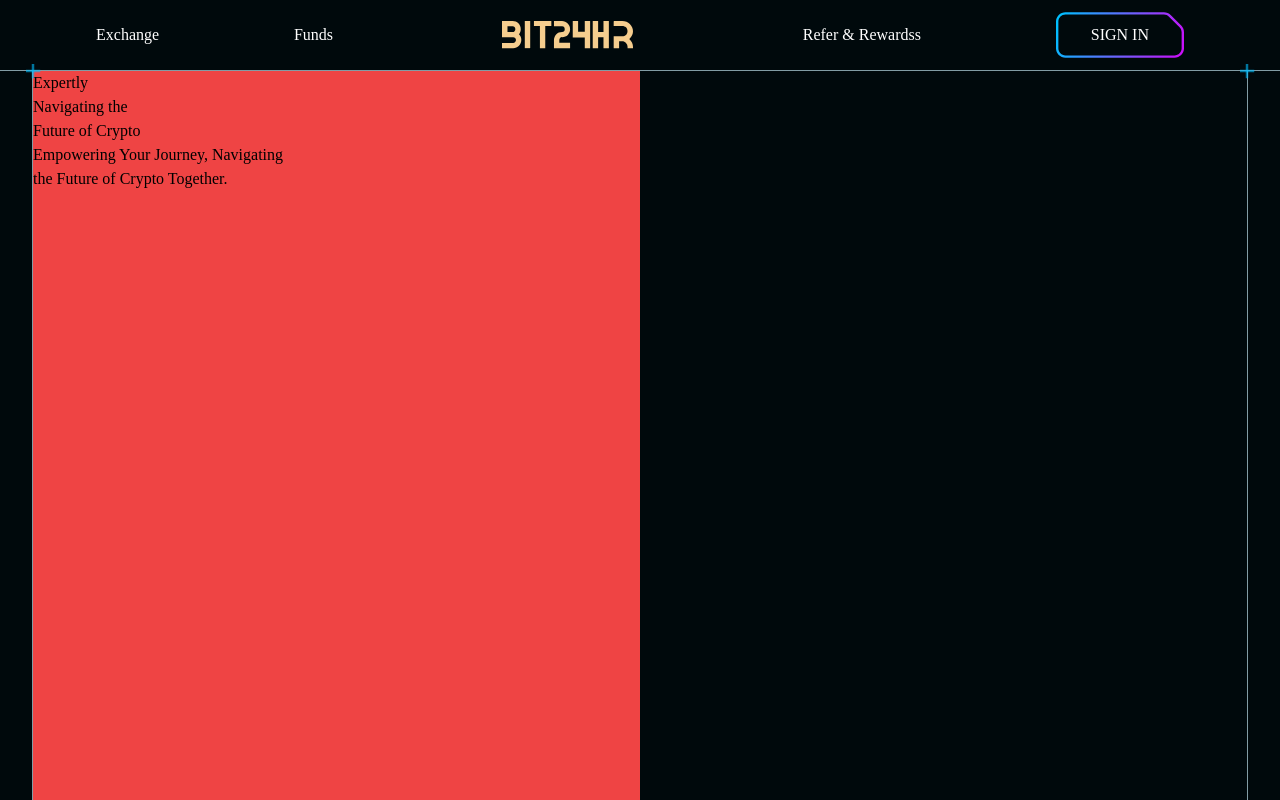
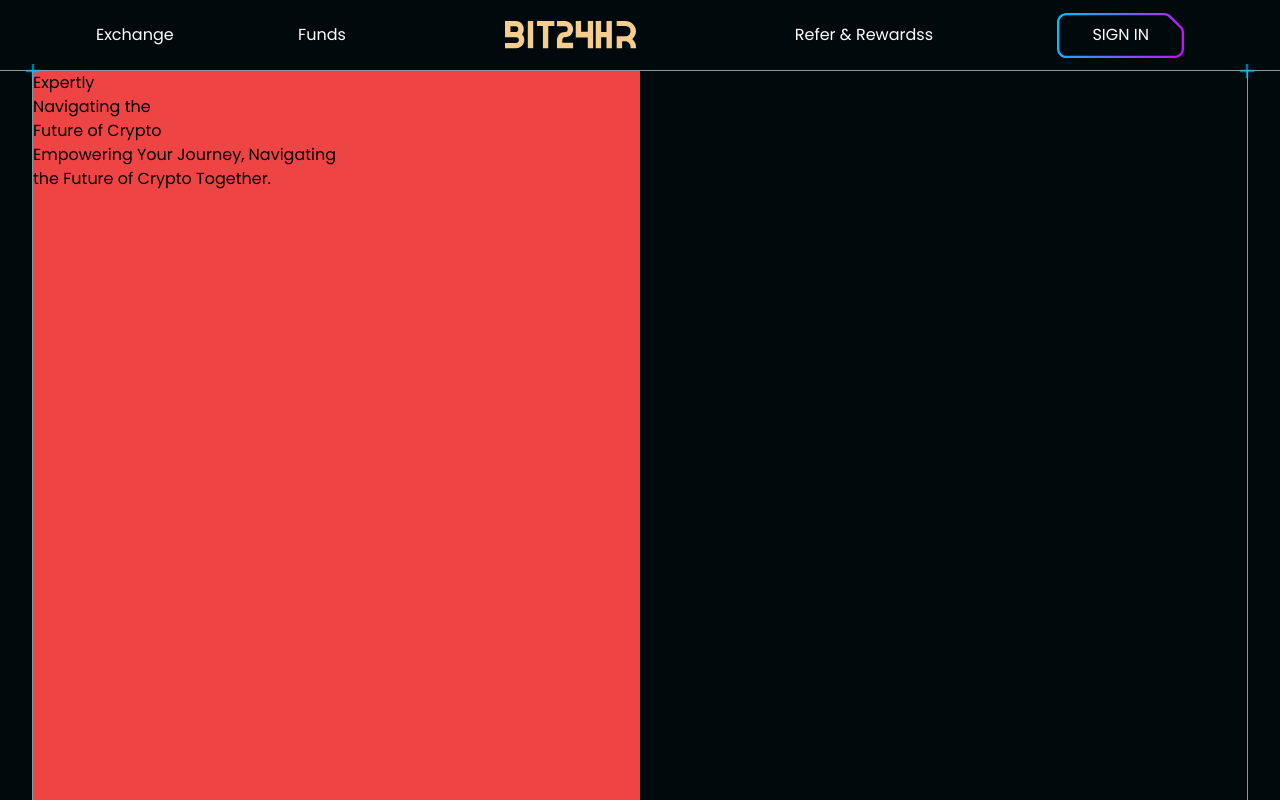
Before and after one commit to alimicrogigs/Subhx-frontend, a Next.js app: page / in a window 1280 px wide. Shown: the top 800 px of the page. Built offline with nearby package versions, Linux system fonts and the light colour scheme.

Commit message:
issues fix after code merge.

```diff
--- a/package.json
+++ b/package.json
@@ -9,8 +9,6 @@
     "lint": "next lint"
   },
   "dependencies": {
-    "@tanstack/react-table": "^8.11.7",
-    "axios": "^1.6.7",
     "@tanstack/react-table": "^8.11.7",
     "axios": "^1.6.7",
     "bootstrap": "^5.3.2",
--- a/src/app/dashboard/funds/page.tsx
+++ b/src/app/dashboard/funds/page.tsx
@@ -21,9 +21,10 @@
 
 
   return (
+    <>
     <div className="relative w-[99%] h-[98%] max-h-[98%] bg-[#041E27] overflow-y-scroll rounded-[10px]">
       {/* first popup  */}
-      {currentpopupactive === "deposite"  && (
+      {currentpopupactive === "deposite" && (
         <div
           style={{ backgroundColor: "rgba(4, 30, 39, .9)" }}
           className="absolute w-[100%] h-[100%]  top-0 right-0 z-[1000] overflow-x-scroll"
@@ -37,41 +38,6 @@
             onClick={() => setCurrentpopupactive("")}
           ></div>
           {/* this is back button */}
-
-          <Depositefunds/>
-
-        </div>
-      )}
-
-      {/* second popup  */}
-      {currentpopupactive === "withdraw" && (
-        <div
-          style={{ backgroundColor: "rgba(4, 30, 39, .9)" }}
-          className="absolute w-[100%] h-[100%]  top-0 right-0 z-[1000] overflow-x-scroll"
-        >
-          {/* this is back button */}
-          <div
-            style={{
-              backgroundImage: "url(/signup/backarrow.svg)",
-            }}
-            className="fixed top-[100px] sm:left-[100px] left-[20px] w-[50px] h-[50px] bg-center bg-no-repeat bg-contain"
-            onClick={() => setCurrentpopupactive("")}
-          ></div>
-          {/* this is back button */}
-          <Withrawlfunds />
-        </div>
-      )}
-      {/* wallet start form here  */}
-      <Wallet
-        onAction={handleWalletAction}
-        popupactive={handlepopupactive}
-        activebutton={currentfundsstep}
-      />
-
-      <div className="w-[100%] relative overflow-scroll">
-        {currentfundsstep === "Portfolio" && <Fundshome />}
-        {currentfundsstep === "transferhistory" && <Transferhistory />}
-
 
           <Depositefunds />
         </div>
@@ -104,20 +70,15 @@
       <div className="w-[100%] relative overflow-scroll">
         {currentfundsstep === "Portfolio" && <Fundshome />}
         {currentfundsstep === "transferhistory" && <Transferhistory />}
-    <div className="w-[99%] h-[98%] max-h-[98%] bg-dashbgtrans overflow-x-scroll">
-      <Wallet onAction={handleWalletAction} activebutton={currentfundsstep} />
-
-      {/* three container goes here */}
-      <div className="w-[100%] relative">
-        {/* <Fundshome /> */}
-        {/* <div className="w-[100%] top-0 absolute bg-absolutetrans min-h-[100vh]"> */}
-        {currentfundsstep === "home" && <Fundshome />}
-        {currentfundsstep === "deposite" && <Depositefunds />}
-        {currentfundsstep === "withdrawl" && <Withrawlfunds />}
-        {/* </div> */}
-
       </div>
     </div>
+    {/* <div
+      onClick={() => setCurrentpopupactive("withdraw")}
+      className="sticky bottom-0 w-[100%] py-[20px] bg-white sm:hidden block"
+    >
+      Saad
+    </div> */}
+  </>
   );
 };
 
--- a/src/app/dashboard/layout.tsx
+++ b/src/app/dashboard/layout.tsx
@@ -13,7 +13,7 @@
       }}
       className="w-[100vw] h-[100vh]"
     >
-      {/* <Dashboardnavbar /> */}
+      <Dashboardnavbar />
       <div
         style={{ height: "100%" }}
         className="w-[100%]  flex"
--- a/src/app/globals.css
+++ b/src/app/globals.css
@@ -14,8 +14,8 @@
   font-style: normal;
 }
 @font-face {
-  font-family: "Poppins-medium";
-  src: url("/fonts/Poppins-Medium.ttf");
+  font-family: "Poppins-regular";
+  src: url("/fonts/Poppins-Regular.ttf");
   font-style: normal;
 }
 @font-face {
@@ -23,13 +23,6 @@
   src: url("/fonts/Poppins-SemiBold.ttf");
   font-style: normal;
 }
-
-@font-face {
-  font-family: "Poppins-thin";
-  src: url("/fonts/Poppins-Thin.ttf");
-  font-style: normal;
-}
-
 
 .poppins-bold {
   font-family: "Poppins-Bold" !important;
@@ -42,10 +35,6 @@
 }
 .poppins-medium {
   font-family: "Poppins-medium";
-}
-
-.poppins-thin {
-  font-family: "Poppins-thin";
 }
 /* ............. */
 .accordion-button::after {
@@ -89,4 +78,7 @@
   input::placeholder {
     font-size: 0.7rem !important;
   }
+  .accordion-header button {
+    padding-left: 43%;
+  }
 }
```
Also changed, not shown: 1 other file (tests, documents, lock files or other folders).
